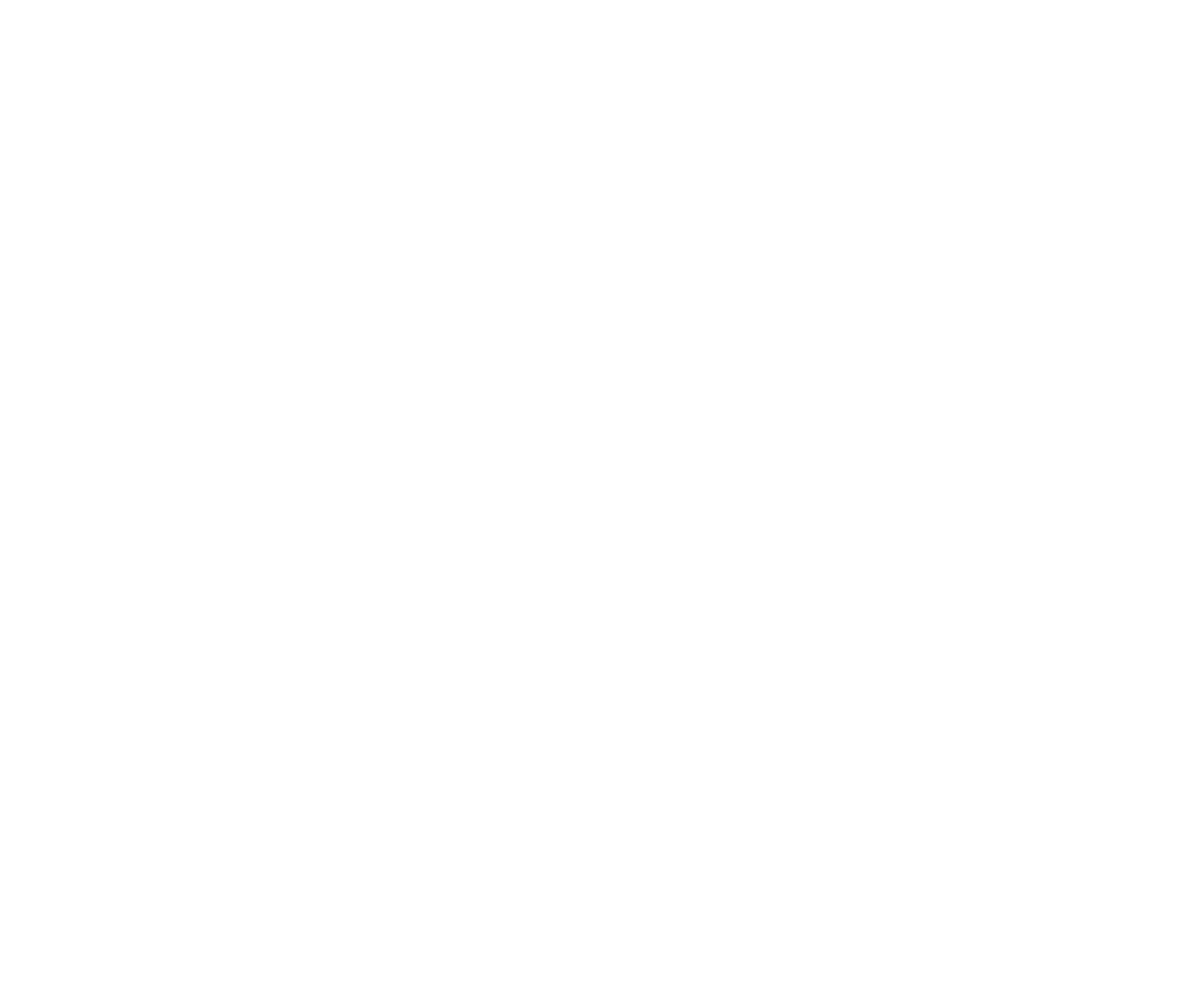
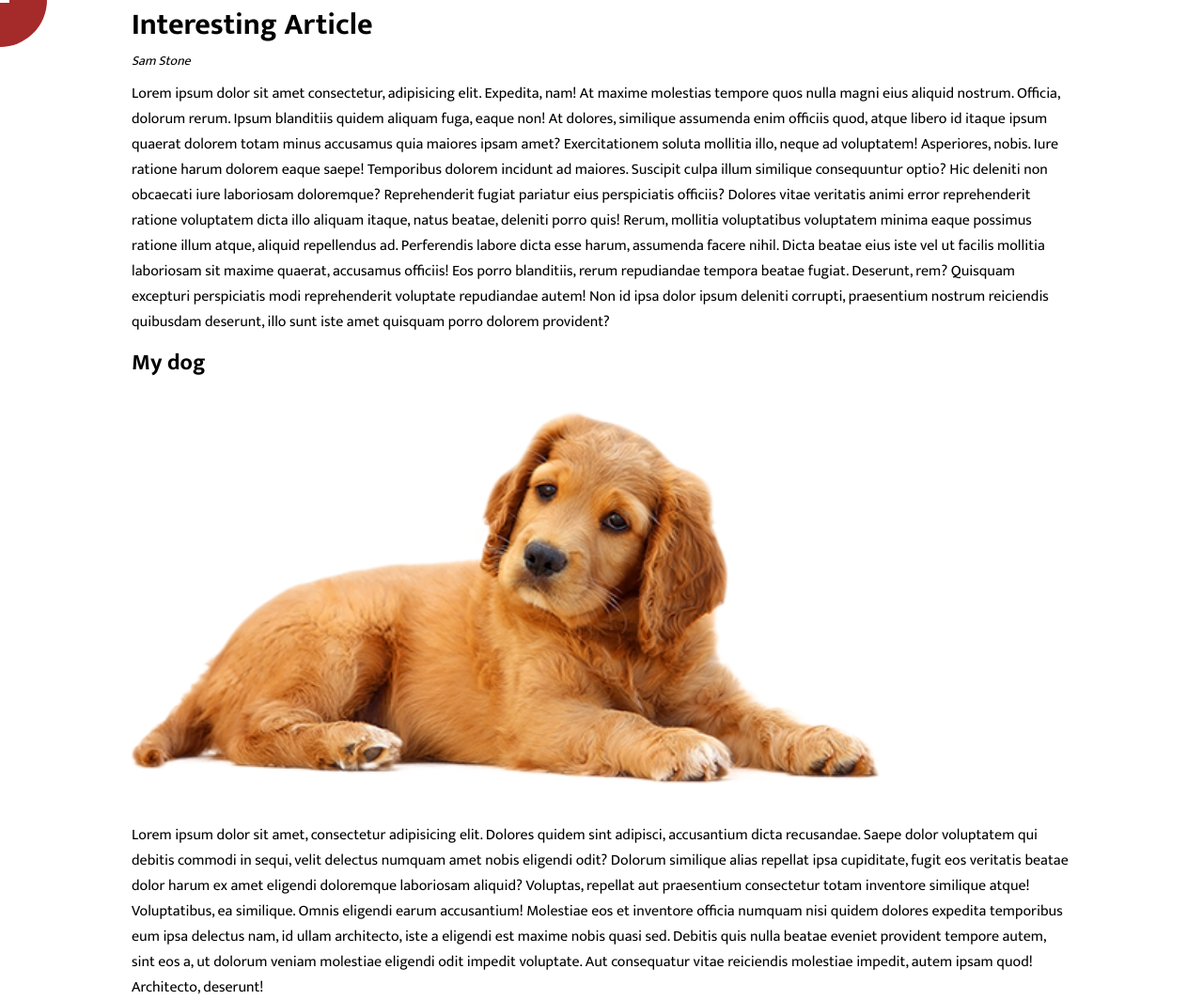
Before and after one commit to ShevViktoryia/Rotating-navigation, a plain HTML site: page index.html in a window 1280 px wide. Shown: the whole page at 94% size. Before the commit the page ends 800 px from the top, so only its background shows below. Drawn offline with Linux system fonts and the light colour scheme.

Commit message:
feat: add basic styles and layout

```diff
--- a/index.html
+++ b/index.html
@@ -7,6 +7,62 @@
     <link rel="stylesheet" href="style.css" />
   </head>
   <body>
+    <header>
+      <div class="burger_menu">
+        <ul class="burger_list">
+          <li class="burger_item"></li>
+          <li class="burger_item"></li>
+          <li class="burger_item"></li>
+        </ul>
+      </div>
+    </header>
+    <main class="wrapper">
+      <h1>Interesting Article</h1>
+      <p class="author">Sam Stone</p>
+      <p class="article_text">
+        Lorem ipsum dolor sit amet consectetur, adipisicing elit. Expedita, nam!
+        At maxime molestias tempore quos nulla magni eius aliquid nostrum.
+        Officia, dolorum rerum. Ipsum blanditiis quidem aliquam fuga, eaque non!
+        At dolores, similique assumenda enim officiis quod, atque libero id
+        itaque ipsum quaerat dolorem totam minus accusamus quia maiores ipsam
+        amet? Exercitationem soluta mollitia illo, neque ad voluptatem!
+        Asperiores, nobis. Iure ratione harum dolorem eaque saepe! Temporibus
+        dolorem incidunt ad maiores. Suscipit culpa illum similique consequuntur
+        optio? Hic deleniti non obcaecati iure laboriosam doloremque?
+        Reprehenderit fugiat pariatur eius perspiciatis officiis? Dolores vitae
+        veritatis animi error reprehenderit ratione voluptatem dicta illo
+        aliquam itaque, natus beatae, deleniti porro quis! Rerum, mollitia
+        voluptatibus voluptatem minima eaque possimus ratione illum atque,
+        aliquid repellendus ad. Perferendis labore dicta esse harum, assumenda
+        facere nihil. Dicta beatae eius iste vel ut facilis mollitia laboriosam
+        sit maxime quaerat, accusamus officiis! Eos porro blanditiis, rerum
+        repudiandae tempora beatae fugiat. Deserunt, rem? Quisquam excepturi
+        perspiciatis modi reprehenderit voluptate repudiandae autem! Non id ipsa
+        dolor ipsum deleniti corrupti, praesentium nostrum reiciendis quibusdam
+        deserunt, illo sunt iste amet quisquam porro dolorem provident?
+      </p>
+      <section class="my_dog">
+        <h2 class="section_title">My dog</h2>
+        <img src="./assets/my-dog.png" alt="My dog" />
+        <p class="section_text">
+          Lorem ipsum dolor sit amet, consectetur adipisicing elit. Dolores
+          quidem sint adipisci, accusantium dicta recusandae. Saepe dolor
+          voluptatem qui debitis commodi in sequi, velit delectus numquam amet
+          nobis eligendi odit? Dolorum similique alias repellat ipsa cupiditate,
+          fugit eos veritatis beatae dolor harum ex amet eligendi doloremque
+          laboriosam aliquid? Voluptas, repellat aut praesentium consectetur
+          totam inventore similique atque! Voluptatibus, ea similique. Omnis
+          eligendi earum accusantium! Molestiae eos et inventore officia numquam
+          nisi quidem dolores expedita temporibus eum ipsa delectus nam, id
+          ullam architecto, iste a eligendi est maxime nobis quasi sed. Debitis
+          quis nulla beatae eveniet provident tempore autem, sint eos a, ut
+          dolorum veniam molestiae eligendi odit impedit voluptate. Aut
+          consequatur vitae reiciendis molestiae impedit, autem ipsam quod!
+          Architecto, deserunt!
+        </p>
+      </section>
+    </main>
+    <footer class="wrapper"></footer>
     <script src="/script.js"></script>
   </body>
 </html>
--- a/style.css
+++ b/style.css
@@ -1,5 +1,57 @@
+@import url("https://fonts.googleapis.com/css2?family=Exo+2:ital,wght@0,100..900;1,100..900&family=Mukta:wght@400;500;600;700;800&display=swap");
+
 * {
   margin: 0;
   padding: 0;
   box-sizing: border-box;
+  font-family: "Mukta", sans-serif;
 }
+
+.wrapper {
+  margin: 0 auto;
+  max-width: 1000px;
+  width: 100%;
+}
+
+header {
+  position: fixed;
+  left: 0;
+  top: 0;
+  width: 100px;
+  height: 100px;
+  background-color: brown;
+  border-radius: 50%;
+  transform: translate(-50%, -50%);
+  display: flex;
+  align-items: center;
+  justify-content: center;
+}
+
+.burger_list {
+  display: flex;
+  align-items: center;
+  justify-content: center;
+  flex-direction: column;
+}
+
+.burger_item {
+  height: 2px;
+  width: 20px;
+  background-color: #fff;
+}
+
+.author {
+  font-style: italic;
+  font-size: 14px;
+}
+
+.article_text {
+  margin: 10px 0;
+}
+
+.my_dog img {
+  width: 80%;
+  height: 400px;
+  object-position: center;
+  margin: 30px 0;
+}
```
Also changed, not shown: assets/my-dog.png (added).
